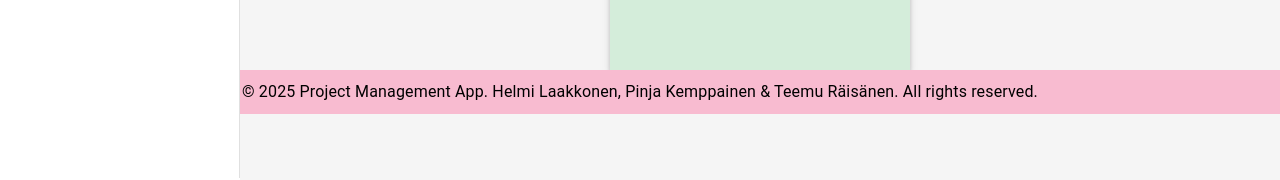
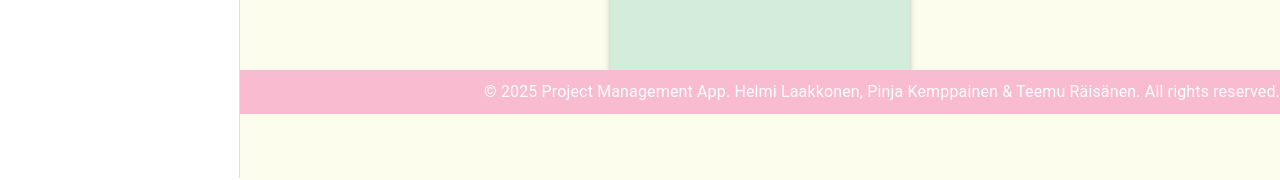
Before and after one commit to HelmiLaakkonen/project-management-app, a React (Create React App) app: page /dashboard in a window 1280 px wide. Shown: the part 686-866 px from the top of the page. Built offline with nearby package versions, Linux system fonts and the light colour scheme; no server answers; sample sign-in values are in the browser's storage.

Commit message:
Design changes to kanban and footer

```diff
--- a/package.json
+++ b/package.json
@@ -18,6 +18,7 @@
     "jsonwebtoken": "^9.0.2",
     "mysql": "^2.18.1",
     "mysql2": "^3.12.0",
+    "project-management-ap": "file:",
     "react": "^19.0.0",
     "react-dom": "^19.0.0",
     "react-router-dom": "^7.1.1",
--- a/src/components/App.js
+++ b/src/components/App.js
@@ -33,7 +33,7 @@ function Layout({ children }) {
           component="main"
           sx={{
             flexGrow: 1,
-            bgcolor: "#f5f5f5",
+            bgcolor: "#fdfded",
             padding: 3,
             display: "flex",
             flexDirection: "column",
--- a/src/components/Footer.js
+++ b/src/components/Footer.js
@@ -11,7 +11,9 @@ function Footer() {
         bottom: 0,
         left: 0,
         backgroundColor: "#f8bbd0", // Pastel pink
-        color: "black", // Adjusted for better contrast
+        color: "white",
+        display: 'flex',
+        justifyContent: 'flex-end',
         textAlign: "center",
         padding: "10px 0",
       }}
--- a/src/components/Kanban.js
+++ b/src/components/Kanban.js
@@ -42,6 +42,14 @@ function Kanban() {
     const newDestinationTasks = Array.from(tasks[destinationColumn]);
     newDestinationTasks.splice(destination.index, 0, movedTask);
 
+    // Update the status of the moved task
+    movedTask.status =
+      destinationColumn === "todo"
+        ? "pending"
+        : destinationColumn === "inProgress"
+        ? "in_progress"
+        : "completed";
+
     setTasks({
       ...tasks,
       [sourceColumn]: newSourceTasks,
@@ -51,12 +59,17 @@ function Kanban() {
     fetch(`http://localhost:3000/api/tasks/${movedTask.task_id}`, {
       method: "PUT",
       headers: { "Content-Type": "application/json" },
-      body: JSON.stringify({ status: destinationColumn }),
+      body: JSON.stringify({ status: movedTask.status }),
     }).catch((error) => console.error("Error updating task status:", error));
   };
 
-  const Item = styled(Paper)(() => ({
-    backgroundColor: "#98d6a9",
+  const Item = styled(Paper)(({ status }) => ({
+    backgroundColor:
+      status === "pending"
+        ? "#ffe9f0"
+        : status === "in_progress"
+        ? "#e8f7f8"
+        : "#ecfbe8",
     padding: 8,
     textAlign: "center",
     color: "black",
@@ -120,6 +133,7 @@ function Kanban() {
                                 ref={provided.innerRef}
                                 {...provided.draggableProps}
                                 {...provided.dragHandleProps}
+                                status={task.status} // Pass the status prop
                               >
                                 {task.task_name}
                               </Item>
```
Also changed, not shown: 1 other file (tests, documents, lock files or other folders).
